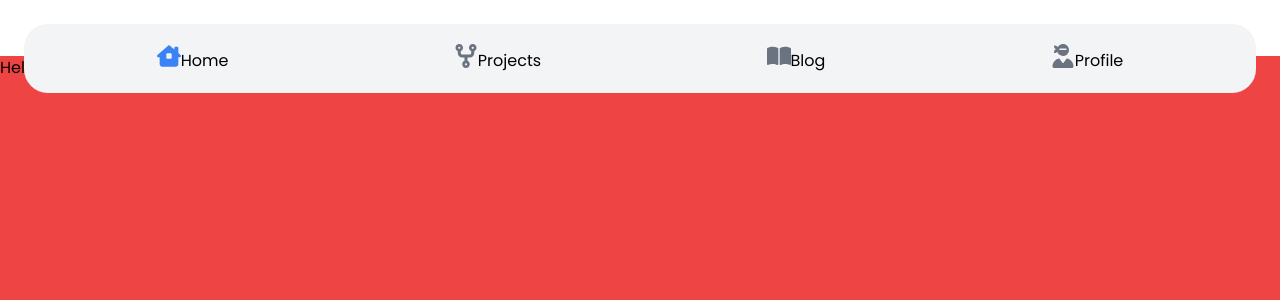
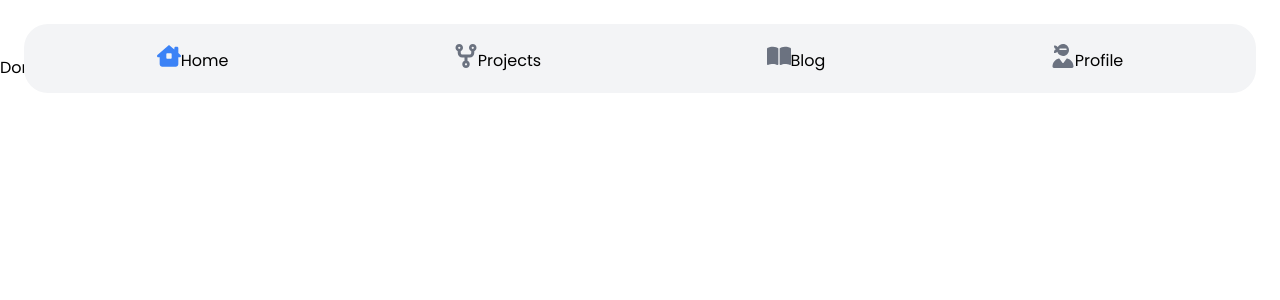
Before and after one commit to subhamc88/portfolio, a Next.js app: page / in a window 1280 px wide. Shown: the top 300 px of the page. Built offline with nearby package versions, Linux system fonts and the light colour scheme.

Commit message:
main page changed ( I don't know what to do with it)

```diff
--- a/app/page.tsx
+++ b/app/page.tsx
@@ -1,13 +1,8 @@
 'use client'
-import animationSwipeRight from "../utils/animationSwipeRight";
-import animationSwipeLeft from "../utils/animationSwipeLeft";
 export default function Home() {
-	animationSwipeLeft()
 	return (
-
-		<main className="page bg-red-500 h-screen">
-			<div className="overlay bg-blue-400 w-screen h-5/6 absolute z-10"> Overlay </div>
-			Hello World
+		<main className="w-screen h-screen">
+			<h1>Don't know what to do here.</h1>
 		</main>
-	);
+	)
 }
```
